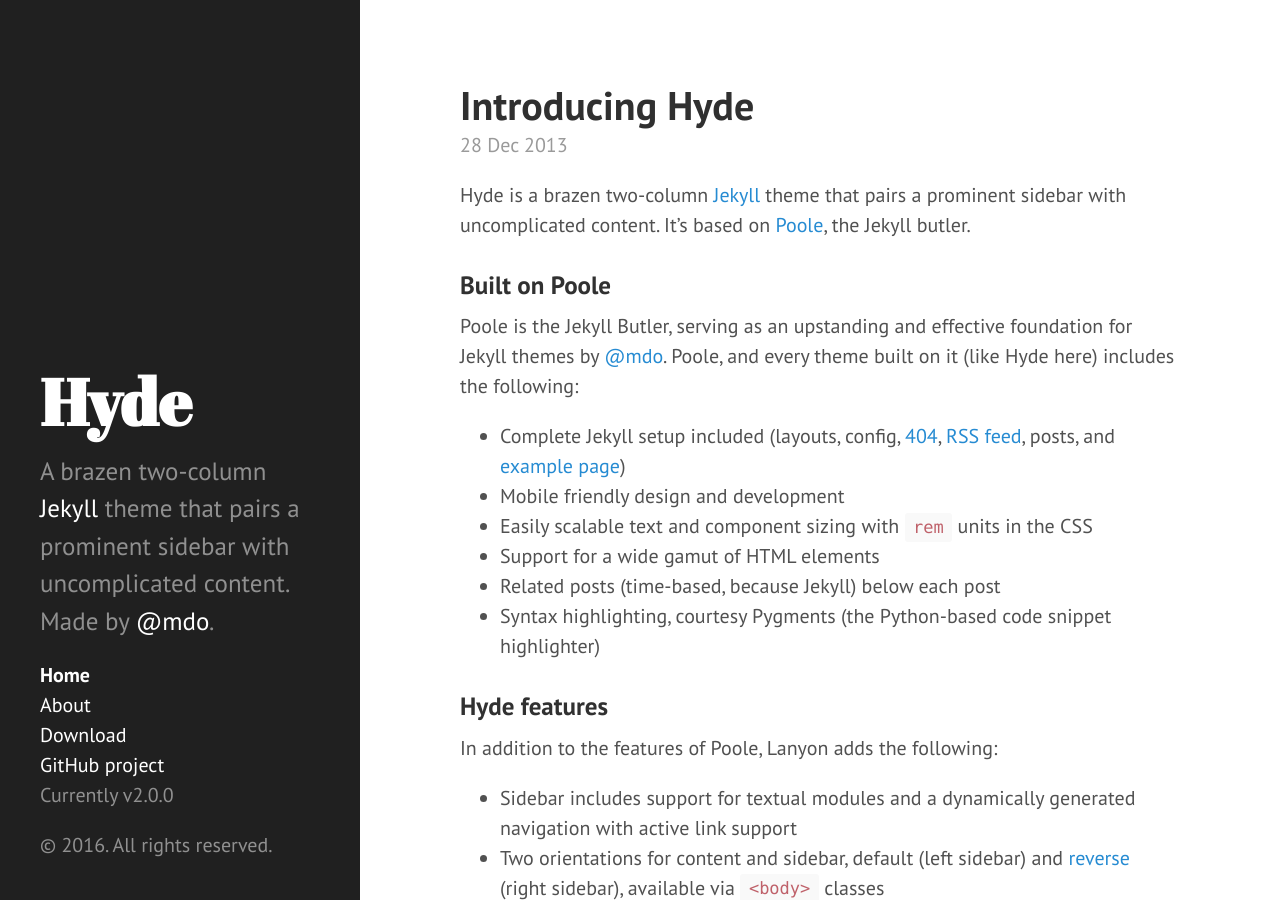
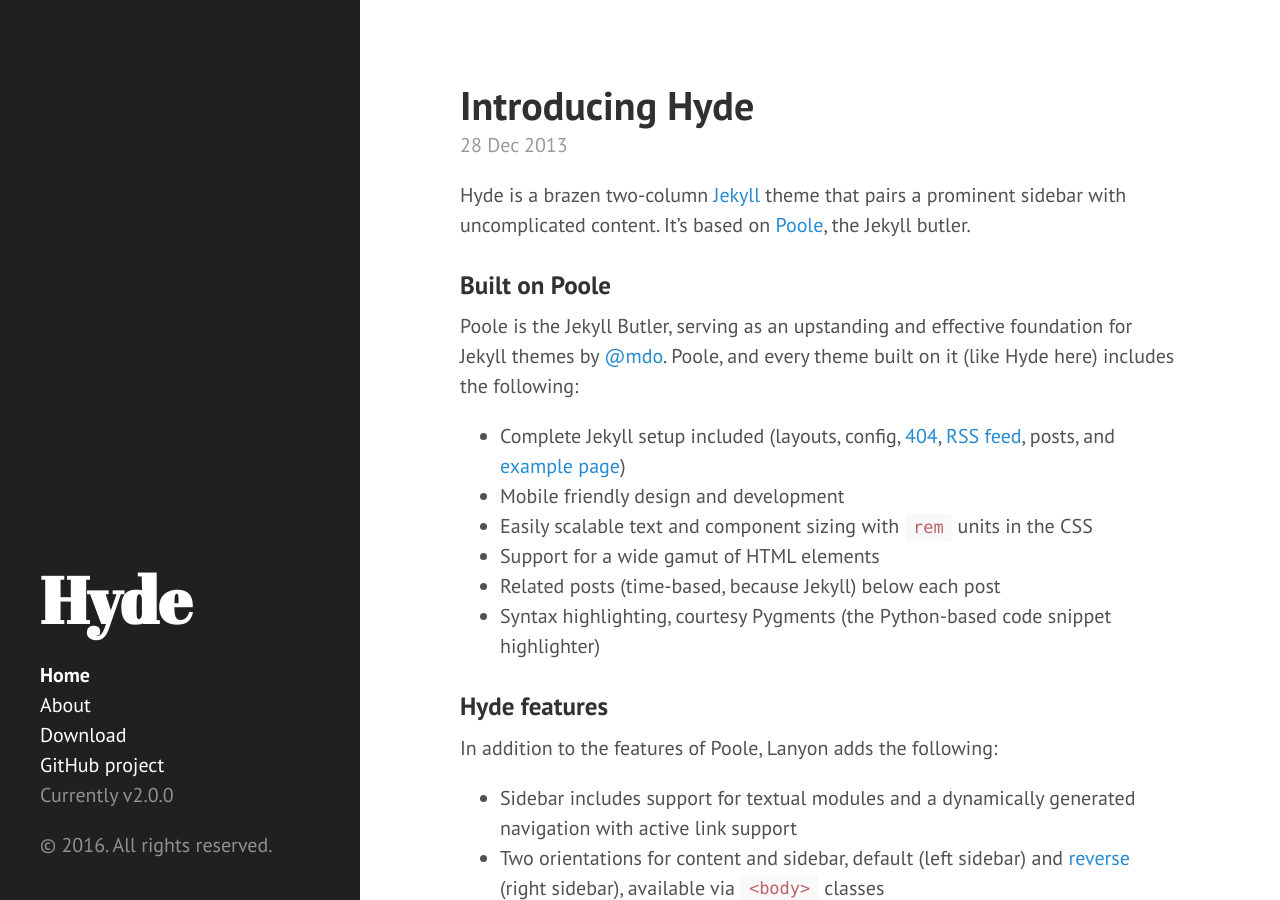
Before and after one commit to ryadav88/ryadav88.github.io, a Jekyll site: the page built from index.html, in a window 1280 px wide and 900 px high. Built offline with Jekyll 4.4.1, drawn with Linux system fonts in a browser that asks for light colours; Markdown is read by kramdown in place of the engine named in the settings; the list of posts is cut into pages by our own code; some of the changed lines change nothing that is shown.

Commit message:
Update _config.yml
basic changes

```diff
--- a/_config.yml
+++ b/_config.yml
@@ -8,17 +8,14 @@
 # Setup
 title:            Hyde
 tagline:          'A Jekyll theme'
-description:      'A brazen two-column <a href="http://jekyllrb.com" target="_blank">Jekyll</a> theme that pairs a prominent sidebar with uncomplicated content. Made by <a href="https://twitter.com/mdo" target="_blank">@mdo</a>.'
-url:              http://hyde.getpoole.com
+description:      ''
+url:
 
 author:
-  name:           'Mark Otto'
-  url:            https://twitter.com/mdo
+  name:           'Ravi Yadav'
+  url:            https://twitter.com/raavyadav
 
 paginate:         5
 
 # Custom vars
 version:          2.0.0
-
-github:
-  repo:           https://github.com/poole/hyde
```
